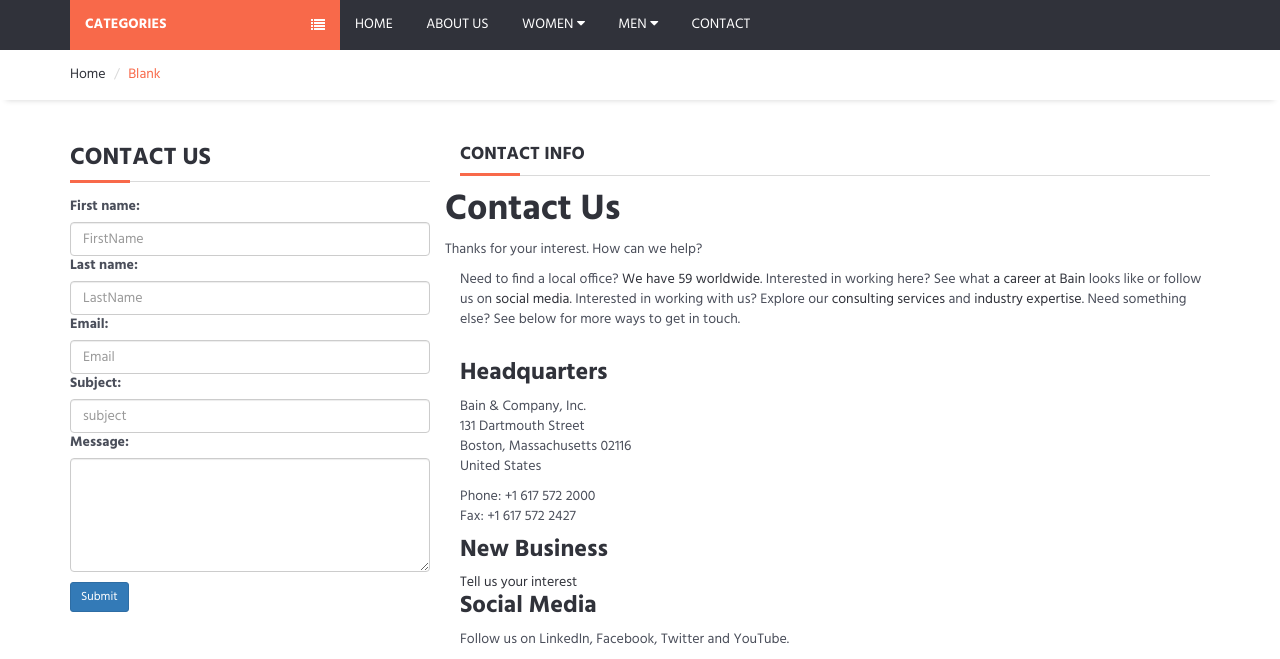
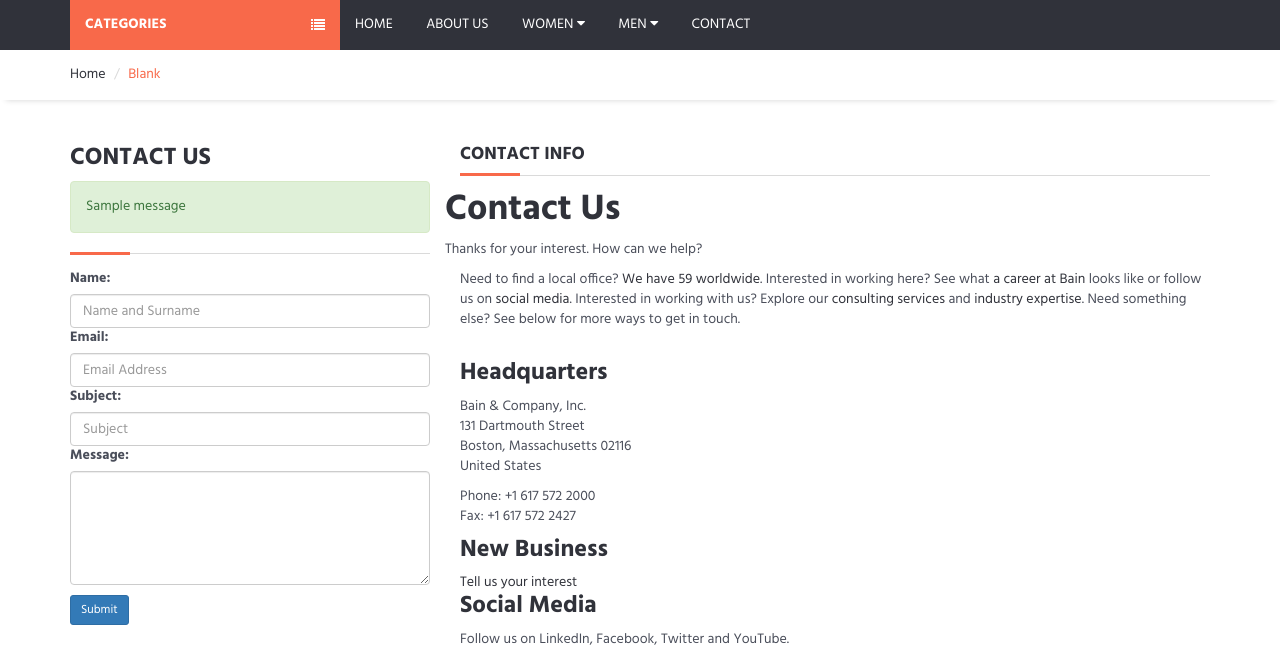
Before and after one commit to omkarpoudel6/Django-e-commmerce, a Django app: page /contactus in a window 1280 px wide. Shown: the part 131-790 px from the top of the page. Run offline with Django 3.2, Linux system fonts and the light colour scheme; data comes from the database, SQL or seed files in the repository; both versions use the stored data as it was after the commit; one stand-in notice (Sample message) is shown; some libraries are stand-ins or nearby versions.

Commit message:
modification on contact page and contact form

```diff
--- a/home/forms.py
+++ b/home/forms.py
@@ -1,18 +1,13 @@
 from django import forms
+from home.models import ContactMessage
 
-class ContactForm(forms.Form):
-    first_name=forms.CharField(max_length=30,
-                               required=True,
-                               widget=forms.TextInput(attrs={'class':'form-control','placeholder':'FirstName'}))
-    last_name=forms.CharField(max_length=30,
-                              required=True,
-                              widget=forms.TextInput(attrs={'class':'form-control','placeholder':'LastName'}))
-    email=forms.CharField(max_length=150,
-                          required=True,
-                          widget=forms.EmailInput(attrs={'class':'form-control','placeholder':'Email'}))
-    subject=forms.CharField(max_length=255,
-                            required=True,
-                            widget=forms.TextInput(attrs={'class':'form-control','placeholder':'subject'}))
-    message=forms.CharField(max_length=1000,
-                            required=True,
-                            widget=forms.Textarea(attrs={'class':'form-control','rows':'5'}))
+class ContactForm(forms.ModelForm):
+    class Meta:
+        model=ContactMessage
+        fields=['name','email','subject','message']
+        widgets={
+            'name':forms.TextInput(attrs={'class':'form-control','placeholder':'Name and Surname'}),
+            'email':forms.EmailInput(attrs={'class':'form-control','placeholder':'Email Address'}),
+            'subject':forms.TextInput(attrs={'class':'form-control','placeholder':'Subject'}),
+            'message':forms.Textarea(attrs={'class':'form-control','rows':'5'})
+        }
--- a/home/models.py
+++ b/home/models.py
@@ -30,3 +30,22 @@
 
     def __str__(self):
         return self.title
+
+class ContactMessage(models.Model):
+    STATUS=(
+        ('New','New'),
+        ('Read','Read'),
+        ('Closed','Closed')
+    )
+    name=models.CharField(blank=False,max_length=30)
+    email=models.CharField(blank=False,max_length=50)
+    subject=models.CharField(blank=False,max_length=10)
+    message=models.TextField(blank=False,max_length=500)
+    status=models.CharField(max_length=10,choices=STATUS,default='New')
+    ip=models.CharField(blank=False,max_length=20)
+    note=models.CharField(blank=True,max_length=100)
+    created_at=models.DateTimeField(auto_now_add=True)
+    updated_at=models.DateTimeField(auto_now=True)
+
+    def __str__(self):
+        return self.name
--- a/home/templates/contactus.html
+++ b/home/templates/contactus.html
@@ -19,34 +19,23 @@
 			<!-- row -->
 			<div class="row">
 					<div class="col-md-4">
-						<form id="checkout-form" class="clearfix" method="post">
-							{% csrf_token %}
 						<div class="billing-details">
 							<div class="section-title">
 								<h3 class="title">Contact Us</h3>
+								{% if messages %}
+									{% for message in messages %}
+										<div class="alert alert-{{message.tags}}" role="alert">
+											{{message}}
+										</div>
+									{% endfor %}
+								{% endif %}
 							</div>
-<!--							<div class="form-group">-->
-<!--								<input class="input" type="text" name="first-name" placeholder="First Name">-->
-<!--							</div>-->
-<!--							<div class="form-group">-->
-<!--								<input class="input" type="text" name="last-name" placeholder="Last Name">-->
-<!--							</div>-->
-<!--							<div class="form-group">-->
-<!--								<input class="input" type="email" name="email" placeholder="Email">-->
-<!--							</div>-->
-<!--							<div class="form-group">-->
-<!--								<input class="input" type="text" name="subject" placeholder="Subject">-->
-<!--							</div>-->
-<!--							<div class="form-group">-->
-<!--								<textarea class="input" type="text" name="message" placeholder="Your Message" rows="4" cols="3"></textarea>-->
-<!--							</div>-->
-<!--							<div class="form-group">-->
-<!--								<input class="input" type="text" name="country" placeholder="Country">-->
-<!--							</div>-->
-							{{form}}
-							<button type="submit" class="btn btn-primary btn-sm" style="margin-top:10px;">Submit</button>
+							<form id="checkout-form" class="clearfix" method="post">
+								{% csrf_token %}
+								{{form}}
+								<button type="submit" class="btn btn-primary btn-sm" style="margin-top:10px;">Submit</button>
+							</form>
 						</div>
-						</form>
 					</div>
 					<div class="col-md-8">
 						<div class="shipping-methods">
--- a/home/views.py
+++ b/home/views.py
@@ -1,6 +1,7 @@
-from django.http import HttpResponse
+from django.contrib import messages
+from django.http import HttpResponse, HttpResponseRedirect
 from django.shortcuts import render
-from home.models import Setting
+from home.models import Setting,ContactMessage
 from home.forms import ContactForm
 
 # Create your views here.
@@ -20,6 +21,18 @@
     return render(request,'about.html',context)
 
 def ContactUs(request):
+    if request.method=="POST":
+        form=ContactForm(request.POST)
+        if form.is_valid():
+            data=ContactMessage()
+            data.name=form.cleaned_data['name']
+            data.email=form.cleaned_data['email']
+            data.subject=form.cleaned_data['subject']
+            data.message=form.cleaned_data['message']
+            data.ip=request.META.get('REMOTE_ADDR')
+            data.save()
+            messages.success(request,'Your message has been sent. Thank you for your message.')
+            return HttpResponseRedirect('/contactus')
     contactform=ContactForm()
     setting = Setting.objects.get(pk=1)
     context = {
```
Also changed, not shown: home/admin.py (+7 -0 lines), db.sqlite3.
